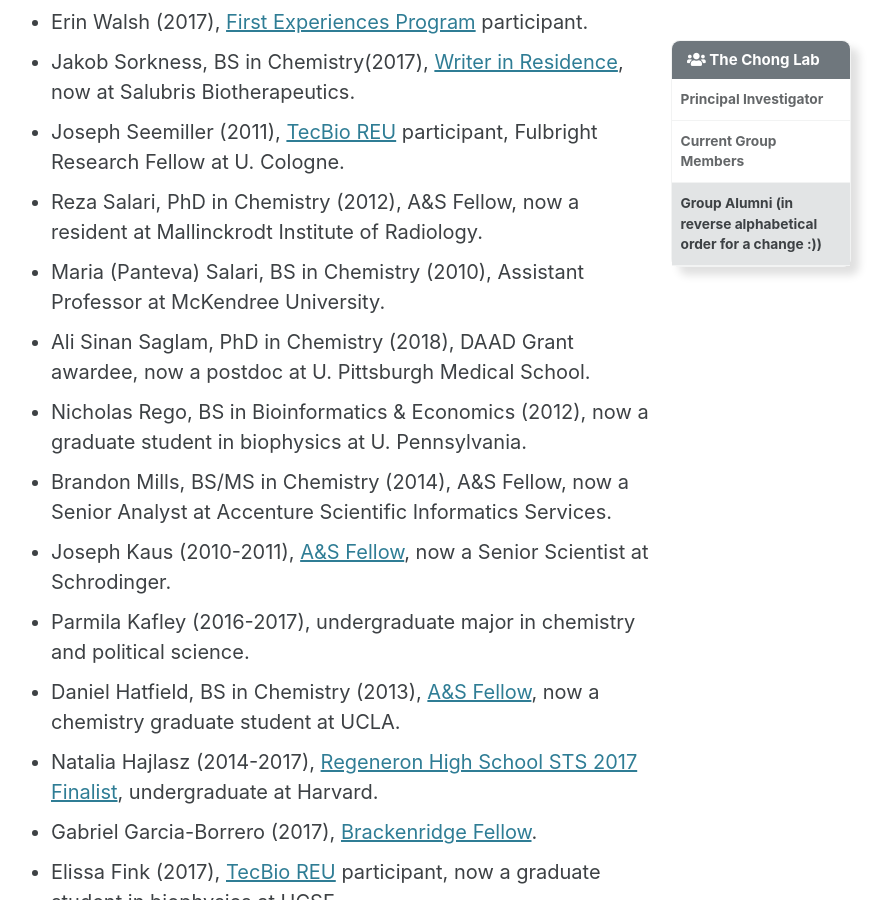
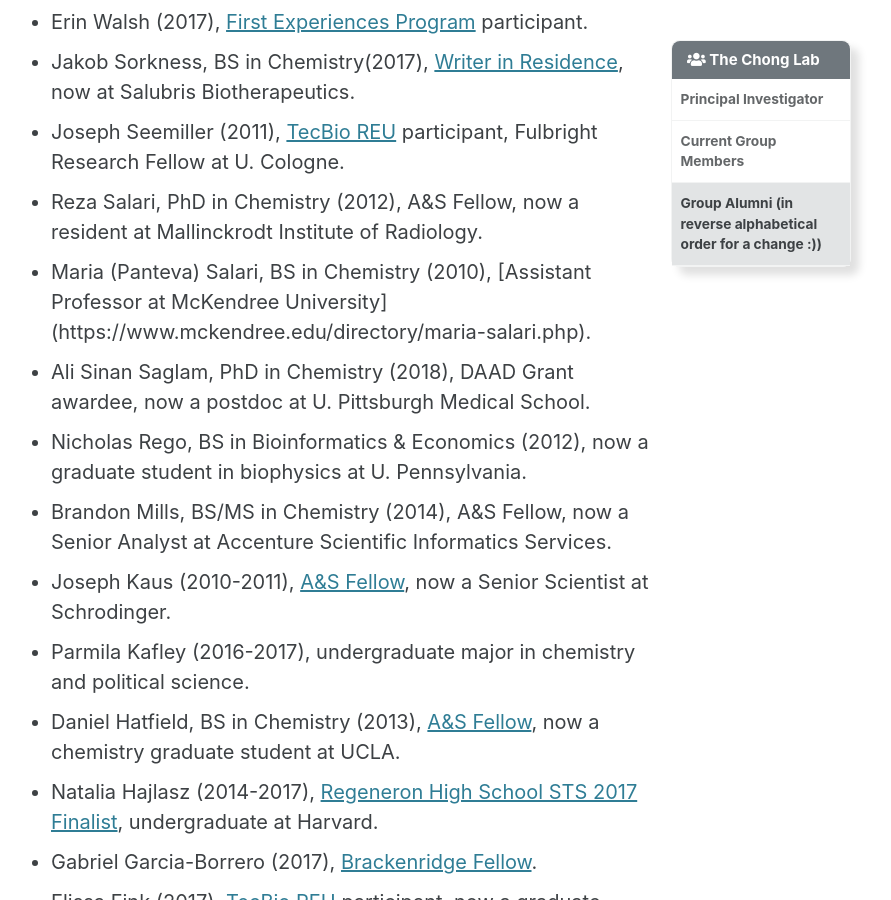
Before and after one commit to darianyang/mm-github-pages-test, a Jekyll site: the page built from _pages/people.md, in a window 1280 px wide and 900 px high, scrolled down 2246 px. Shown: the whole window, without its empty margins (309-1200 px from the left). Built offline with Jekyll 4.4.1, drawn with Linux system fonts in a browser that asks for light colours; cached includes are drawn as plain includes; some of the changed lines change nothing that is shown.

Commit message:
Update people.md

```diff
--- a/_pages/people.md
+++ b/_pages/people.md
@@ -90,7 +90,7 @@
 * Jakob Sorkness, BS in Chemistry(2017), [Writer in Residence](https://medium.com/pitt-undergraduate-science-writing), now at Salubris Biotherapeutics.
 * Joseph Seemiller (2011), [TecBio REU](http://www.tecbioreu.pitt.edu/) participant, Fulbright Research Fellow at U. Cologne.
 * Reza Salari, PhD in Chemistry (2012), A&S Fellow, now a resident at Mallinckrodt Institute of Radiology.
-* Maria (Panteva) Salari, BS in Chemistry (2010), Assistant Professor at McKendree University.
+* Maria (Panteva) Salari, BS in Chemistry (2010), [Assistant Professor at McKendree University] (https://www.mckendree.edu/directory/maria-salari.php).
 * Ali Sinan Saglam, PhD in Chemistry (2018), DAAD Grant awardee, now a postdoc at U. Pittsburgh Medical School.
 * Nicholas Rego, BS in Bioinformatics & Economics (2012), now a graduate student in biophysics at U. Pennsylvania.
 * Brandon Mills, BS/MS in Chemistry (2014), A&S Fellow, now a Senior Analyst at Accenture Scientific Informatics Services.
```
